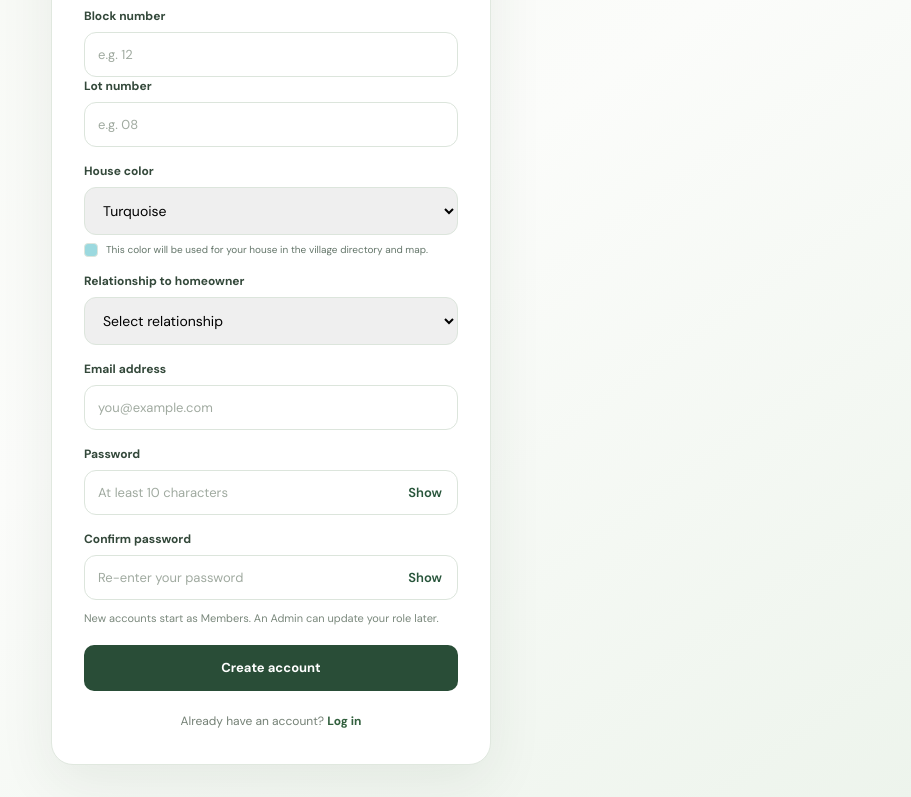
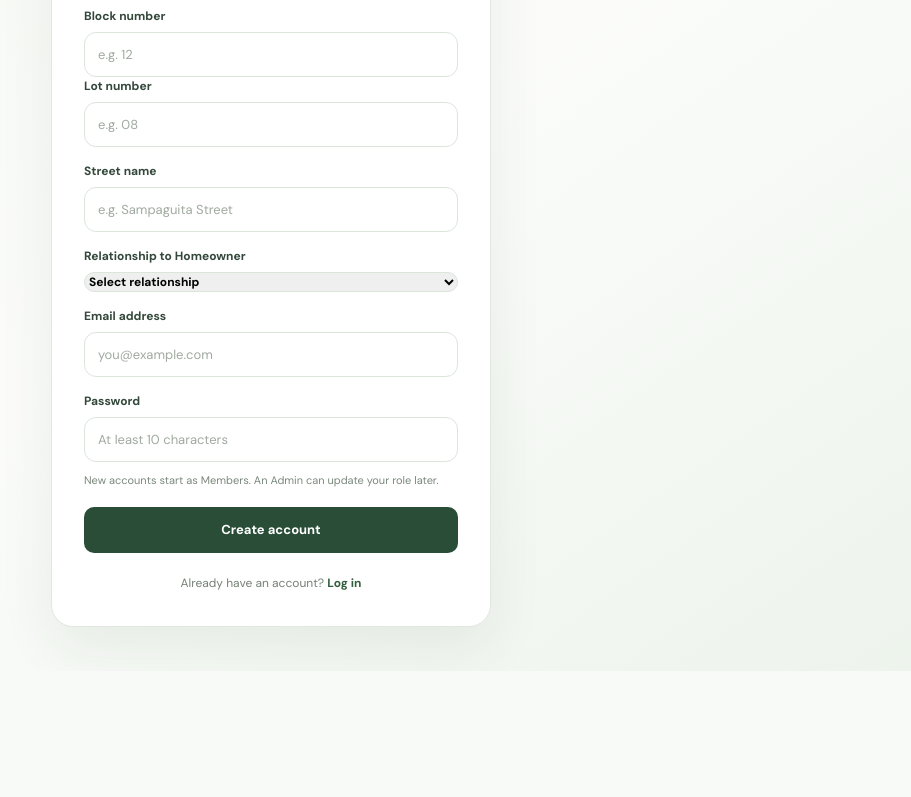
Before and after one commit to siidigitalcreative-engine/pvne, a Next.js app: page /signup in a window 1280 px wide. Shown: the part 395-1192 px from the top of the page, without its empty margins (369-1280 px from the left). After the commit the page ends 1066 px from the top, so only its background shows below. Built offline with nearby package versions, Linux system fonts and the light colour scheme.

Commit message:
Update AuthForm.tsx

```diff
--- a/components/AuthForm.tsx
+++ b/components/AuthForm.tsx
@@ -8,7 +8,7 @@ import { useRouter } from "next/navigation";
 type AuthFormProps = { mode: "login" | "signup" };
 
 const relationshipOptions = [
-  { value: "owner", label: "Homeowner" },
+  { value: "owner", label: "Homeowner (HO)" },
   { value: "co_owner", label: "Co-owner" },
   { value: "spouse", label: "Spouse of Homeowner" },
   { value: "domestic_partner", label: "Domestic Partner of Homeowner" },
@@ -24,14 +24,11 @@ export default function AuthForm({ mode }: AuthFormProps) {
   const [name, setName] = useState("");
   const [email, setEmail] = useState("");
   const [password, setPassword] = useState("");
-  const [confirmPassword, setConfirmPassword] = useState("");
-  const [showPassword, setShowPassword] = useState(false);
-  const [showConfirmPassword, setShowConfirmPassword] = useState(false);
   const [blockNumber, setBlockNumber] = useState("");
   const [lotNumber, setLotNumber] = useState("");
+  const [streetName, setStreetName] = useState("");
   const [ownerRelationship, setOwnerRelationship] = useState("");
   const [ownerRelationshipOther, setOwnerRelationshipOther] = useState("");
-  const [colorScheme, setColorScheme] = useState<"Turquoise" | "Aubergine" | "Santan">("Turquoise");
   const [busy, setBusy] = useState(false);
   const [error, setError] = useState("");
 
@@ -39,11 +36,6 @@ export default function AuthForm({ mode }: AuthFormProps) {
     event.preventDefault();
     setBusy(true);
     setError("");
-    if (isSignup && password !== confirmPassword) {
-      setError("Passwords do not match. Please check both password fields.");
-      setBusy(false);
-      return;
-    }
     try {
       const response = await fetch(`/api/auth/${mode}`, {
         method: "POST",
@@ -52,7 +44,7 @@ export default function AuthForm({ mode }: AuthFormProps) {
           name,
           email,
           password,
-          ...(isSignup ? { blockNumber, lotNumber, ownerRelationship, ownerRelationshipOther, colorScheme } : {}),
+          ...(isSignup ? { blockNumber, lotNumber, streetName, ownerRelationship, ownerRelationshipOther } : {}),
         }),
       });
       const result = await response.json();
@@ -97,41 +89,13 @@ export default function AuthForm({ mode }: AuthFormProps) {
               </div>
 
               <label>
-                House color
-                <select
-                  value={colorScheme}
-                  onChange={(event) => setColorScheme(event.target.value as "Turquoise" | "Aubergine" | "Santan")}
-                  required
-                  style={{ display: "block", width: "100%", minHeight: 48, height: 48, boxSizing: "border-box", padding: "12px 14px", fontSize: 14, fontWeight: 400, lineHeight: 1.4 }}
-                >
-                  <option value="Turquoise">Turquoise</option>
-                  <option value="Aubergine">Aubergine</option>
-                  <option value="Santan">Santan</option>
-                </select>
-                <small style={{ display: "flex", alignItems: "center", gap: 8, color: "#64766a", fontWeight: 400 }}>
-                  <span style={{ width: 14, height: 14, borderRadius: 4, background: colorScheme === "Turquoise" ? "#9bd9df" : colorScheme === "Aubergine" ? "#9a91b8" : "#a9d69e", border: "1px solid #dce5dc" }} />
-                  This color will be used for your house in the village directory and map.
-                </small>
+                Street name
+                <input value={streetName} onChange={(event) => setStreetName(event.target.value)} maxLength={100} placeholder="e.g. Sampaguita Street" autoComplete="street-address" />
               </label>
 
               <label>
-                Relationship to homeowner
-                <select
-                  value={ownerRelationship}
-                  onChange={(event) => setOwnerRelationship(event.target.value)}
-                  required
-                  style={{
-                    display: "block",
-                    width: "100%",
-                    minHeight: 48,
-                    height: 48,
-                    boxSizing: "border-box",
-                    padding: "12px 14px",
-                    fontSize: 14,
-                    fontWeight: 400,
-                    lineHeight: 1.4,
-                  }}
-                >
+                Relationship to Homeowner
+                <select value={ownerRelationship} onChange={(event) => setOwnerRelationship(event.target.value)} required>
                   <option value="">Select relationship</option>
                   {relationshipOptions.map((option) => (
                     <option key={option.value} value={option.value}>{option.label}</option>
@@ -154,61 +118,8 @@ export default function AuthForm({ mode }: AuthFormProps) {
           </label>
           <label>
             Password
-            <span className="auth-password-control" style={{ display: "flex", alignItems: "center", position: "relative", width: "100%" }}>
-              <input
-                type={showPassword ? "text" : "password"}
-                autoComplete={isSignup ? "new-password" : "current-password"}
-                value={password}
-                onChange={(event) => setPassword(event.target.value)}
-                minLength={isSignup ? 10 : 1}
-                maxLength={128}
-                required
-                placeholder={isSignup ? "At least 10 characters" : "Enter your password"}
-                style={{ width: "100%", paddingRight: 64, boxSizing: "border-box" }}
-              />
-              <button
-                className="auth-password-toggle"
-                style={{ position: "absolute", right: 12, border: 0, background: "transparent", padding: "6px 4px", color: "#28553b", fontSize: 13, fontWeight: 600, cursor: "pointer" }}
-                type="button"
-                onClick={() => setShowPassword((visible) => !visible)}
-                aria-label={showPassword ? "Hide password" : "Show password"}
-              >
-                {showPassword ? "Hide" : "Show"}
-              </button>
-            </span>
+            <input type="password" autoComplete={isSignup ? "new-password" : "current-password"} value={password} onChange={(event) => setPassword(event.target.value)} minLength={isSignup ? 10 : 1} maxLength={128} required placeholder={isSignup ? "At least 10 characters" : "Enter your password"} />
           </label>
-
-          {isSignup && (
-            <label>
-              Confirm password
-              <span className="auth-password-control" style={{ display: "flex", alignItems: "center", position: "relative", width: "100%" }}>
-                <input
-                  type={showConfirmPassword ? "text" : "password"}
-                  autoComplete="new-password"
-                  value={confirmPassword}
-                  onChange={(event) => setConfirmPassword(event.target.value)}
-                  minLength={10}
-                  maxLength={128}
-                  required
-                  placeholder="Re-enter your password"
-                  aria-invalid={confirmPassword.length > 0 && password !== confirmPassword}
-                  style={{ width: "100%", paddingRight: 64, boxSizing: "border-box" }}
-                />
-                <button
-                  className="auth-password-toggle"
-                  style={{ position: "absolute", right: 12, border: 0, background: "transparent", padding: "6px 4px", color: "#28553b", fontSize: 13, fontWeight: 600, cursor: "pointer" }}
-                  type="button"
-                  onClick={() => setShowConfirmPassword((visible) => !visible)}
-                  aria-label={showConfirmPassword ? "Hide confirmation password" : "Show confirmation password"}
-                >
-                  {showConfirmPassword ? "Hide" : "Show"}
-                </button>
-              </span>
-              {confirmPassword.length > 0 && password !== confirmPassword && (
-                <small className="auth-password-mismatch">Passwords do not match.</small>
-              )}
-            </label>
-          )}
 
           {isSignup && <p className="auth-helper">New accounts start as Members. An Admin can update your role later.</p>}
           {error && <p className="auth-error" role="alert">{error}</p>}
```
